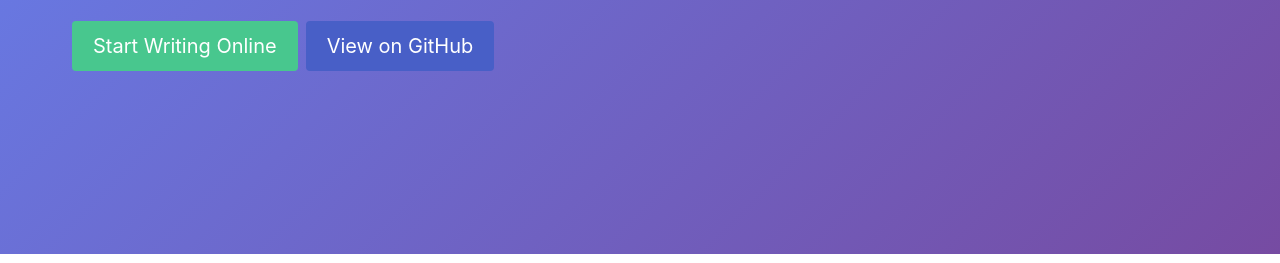
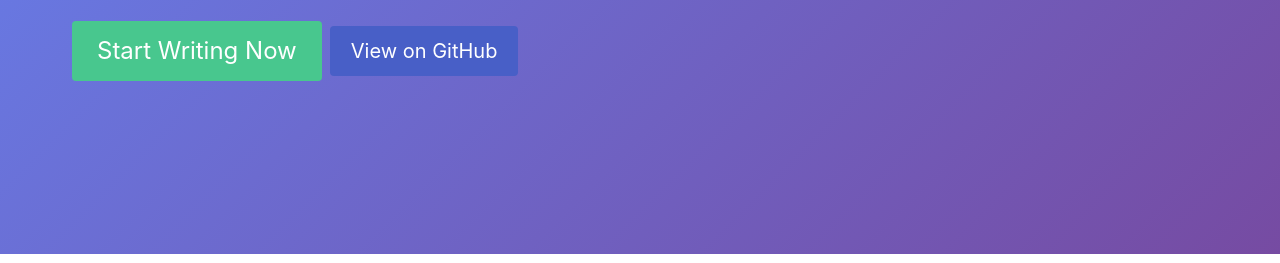
Before and after one commit to pmnoos/diary_app-landing, a plain HTML site: page index.html in a window 1280 px wide. Shown: the part 226-489 px from the top of the page. Drawn offline with nearby package versions, Linux system fonts and the light colour scheme.

Commit message:
Update button to link to Heroku app

```diff
--- a/index.html
+++ b/index.html
@@ -29,12 +29,12 @@
   <section class="hero is-primary is-bold is-medium" style="background: var(--theme-gradient); color: var(--theme-background);">
     <div class="hero-body">
       <div class="container">
-        <h1 class="title is-2">Keep Your Precious Moments Alive</h1>
-        <h2 class="subtitle is-4">A beautiful, secure, and flexible diary for your life stories</h2>
-        <div class="buttons">
-          <a href="https://github.com/pmnoos/diary_app" class="button is-success is-medium">Start Writing Online</a>
-          <a href="https://github.com/pmnoos/diary_app" class="button is-link is-medium" target="_blank">View on GitHub</a>
-        </div>
+      <h1 class="title is-2">Keep Your Precious Moments Alive</h1>
+      <h2 class="subtitle is-4">A beautiful, secure, and flexible diary for your life stories</h2>
+      <div class="buttons">
+        <a href="https://your-diary-app.herokuapp.com/" class="button is-success is-medium is-large">Start Writing Now</a>
+        <a href="https://github.com/pmnoos/diary_app" class="button is-link is-medium" target="_blank">View on GitHub</a>
+      </div>
       </div>
     </div>
   </section>
```
